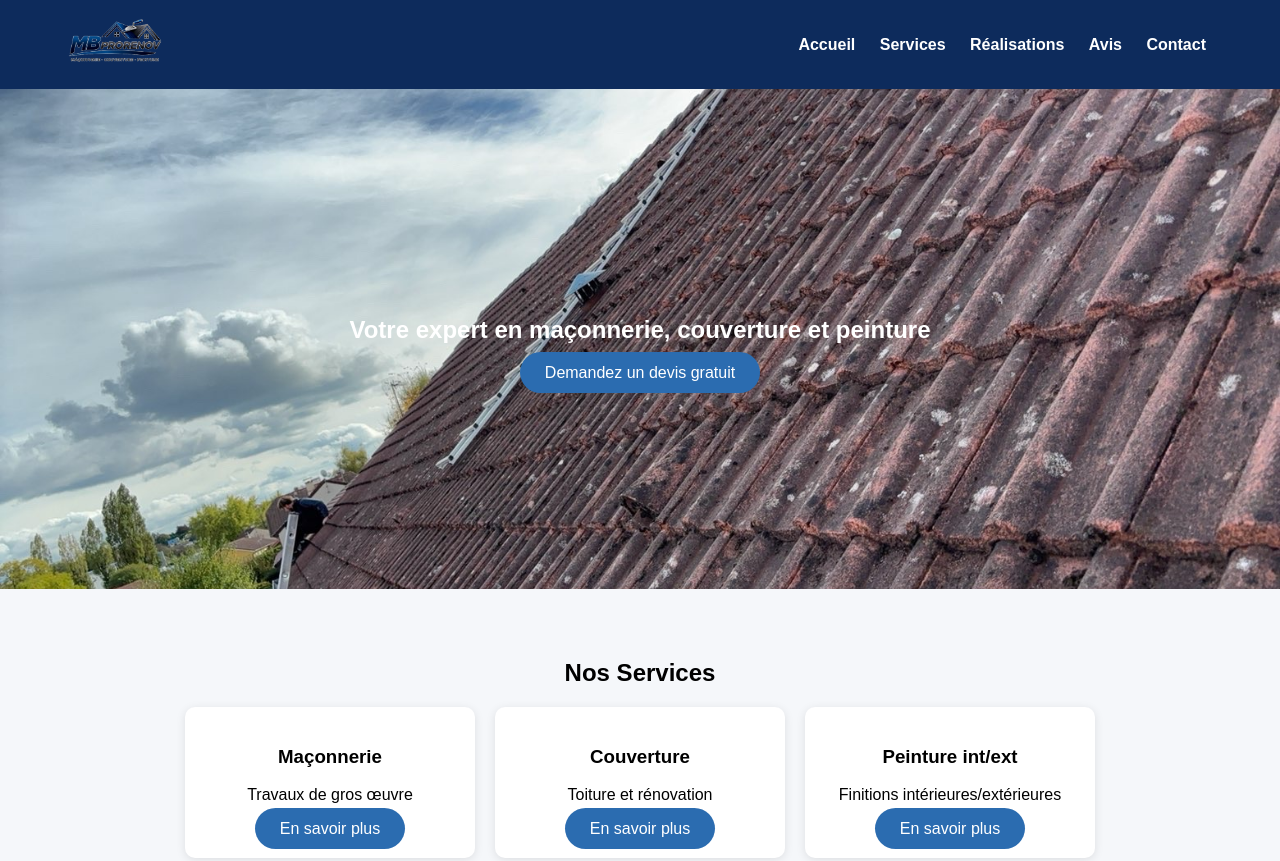
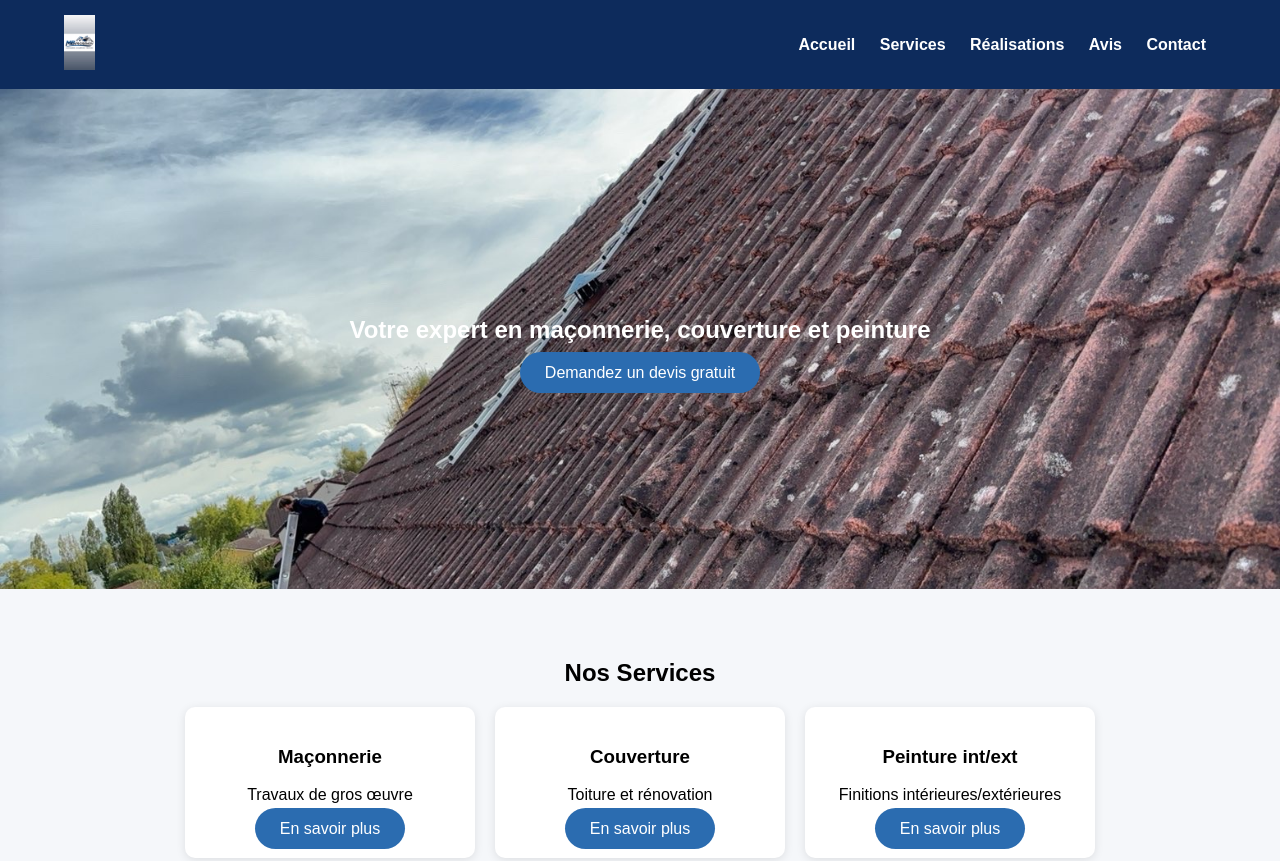
Before and after one commit to rayanphilippe211-hub/MB-PRORENOV, a plain HTML site: page index.html in a window 1280 px wide. Shown: the top 861 px of the page. Drawn offline with Linux system fonts and the light colour scheme.

Commit message:
Update index.html

```diff
--- a/index.html
+++ b/index.html
@@ -12,7 +12,7 @@
 <header>
 <div class="container nav">
 <div class="brand">
- <img src="image/logo.png" alt="MB Pro Renov">
+ <img src="image/logo.JPG" alt="MB Pro Renov">
 </div>
  <nav>
  <a href="#accueil">Accueil</a>
```
